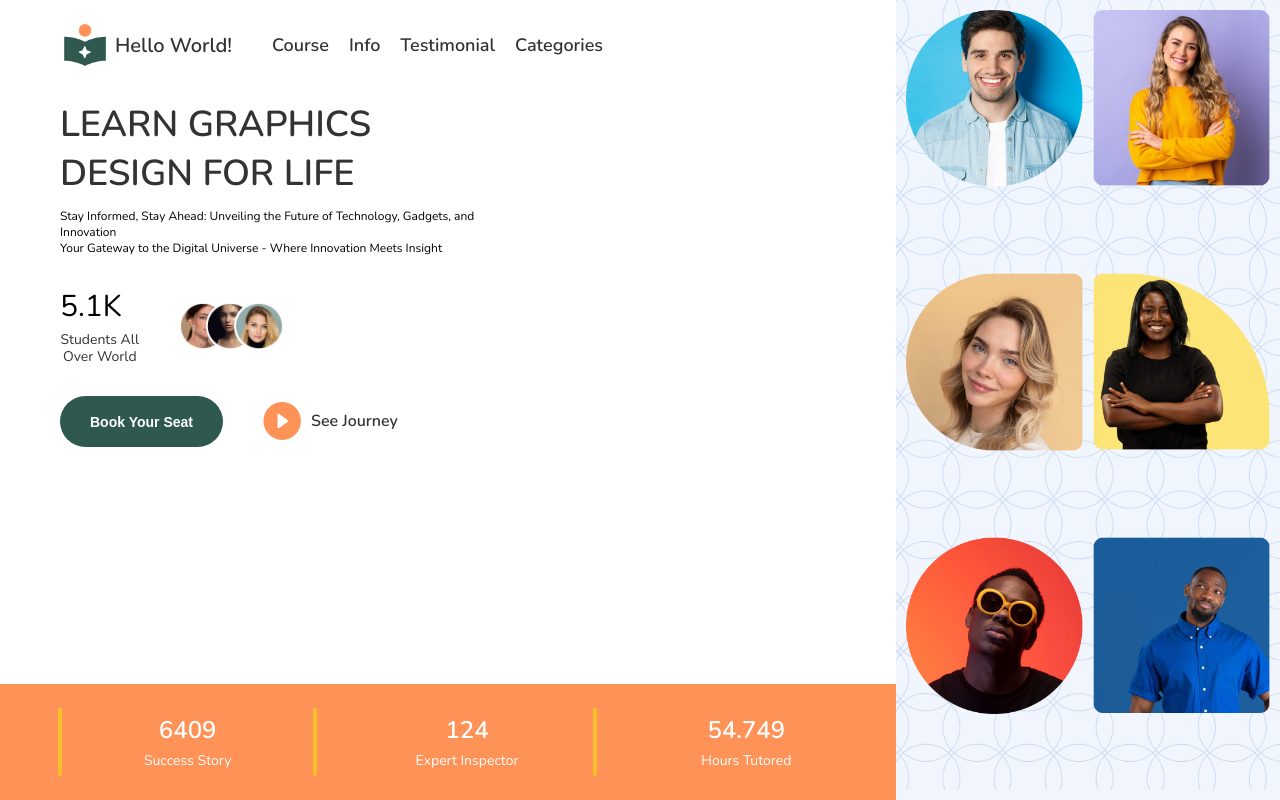
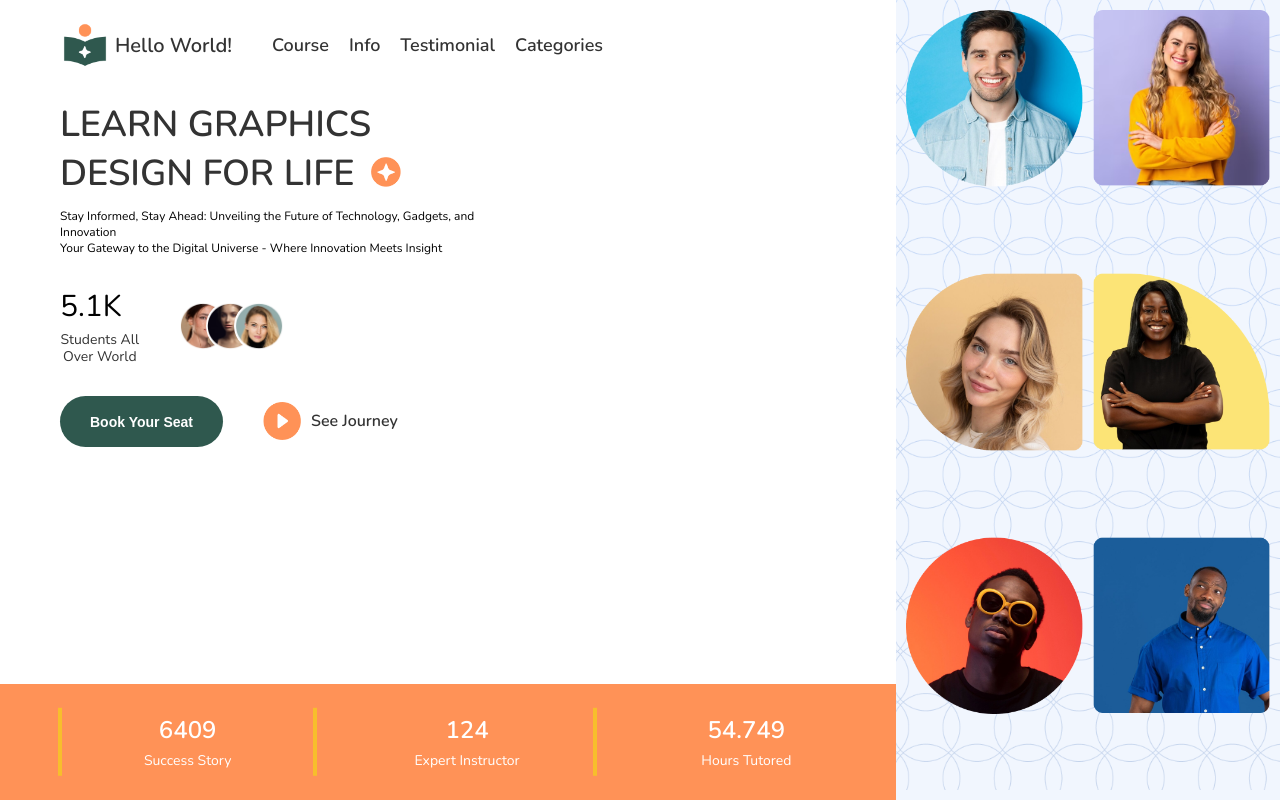
Before and after one commit to Aarcha1714/task1, a plain HTML site: page index.html in a window 1280 px wide. Drawn offline with nearby package versions, Linux system fonts and the light colour scheme.

Commit message:
new commit

```diff
--- a/index.html
+++ b/index.html
@@ -26,7 +26,13 @@
     </div>
 
     <div class="content">
-        <h1 class="title">LEARN GRAPHICS <br> DESIGN FOR LIFE</h1>
+        <div class="title-container">
+            <h1 class="title">LEARN GRAPHICS <br> DESIGN FOR LIFE</h1>
+            <div class="logo-container1">
+                <img src="images/group.png" alt="Logo 1" class="logo-one">
+                <img src="images/Icon.png" alt="Logo 2" class="logo-two">
+            </div>
+        </div>
         <p class="para">Stay Informed, Stay Ahead: Unveiling the Future of Technology, Gadgets, and <br> Innovation <br>
             Your Gateway to the Digital Universe - Where Innovation Meets Insight</p>
 
@@ -72,7 +78,7 @@
             </div>
             <div class="footer-item">
                 <span class="footer-number">124</span>
-                <span class="footer-text">Expert Inspector</span>
+                <span class="footer-text">Expert Instructor</span>
             </div>
             <div class="footer-item">
                 <span class="footer-number">54.749</span>
--- a/styles.css
+++ b/styles.css
@@ -66,13 +66,6 @@ body {
     flex-grow: 1;
 }
 
-/* Title styles */
-.title {
-    font-size: 36px;
-    font-weight: 600;
-    color: #333;
-    margin-bottom: 10px;
-}
 
 /* Button container */
 .button-container {
@@ -289,3 +282,44 @@ body {
 .student-images img:nth-child(3) {
     z-index: 3;
 }
+/*title and logo */
+.title-container {
+    display: flex;
+    align-items: center;
+}
+
+/* Title styles */
+.title {
+    font-size: 36px;
+    font-weight: 600;
+    color: #333;
+    margin-bottom: 10px;
+}
+
+/* Logo container */
+.logo-container1 {
+    position: relative;
+    width: 30px;
+    height: 30px;
+    top: 18px;
+}
+
+/* Styling for the first logo*/
+.logo-one {
+    position: absolute;
+    top: 0;
+    left: 0;
+    width: 100%;
+    height: auto;
+}
+
+/* Styling for the second logo */
+.logo-two {
+    position: absolute;
+    top: 0;
+    left: 0;
+    width: 100%;
+    height: auto;
+    z-index: 1;
+    padding: 6px;
+}
```
